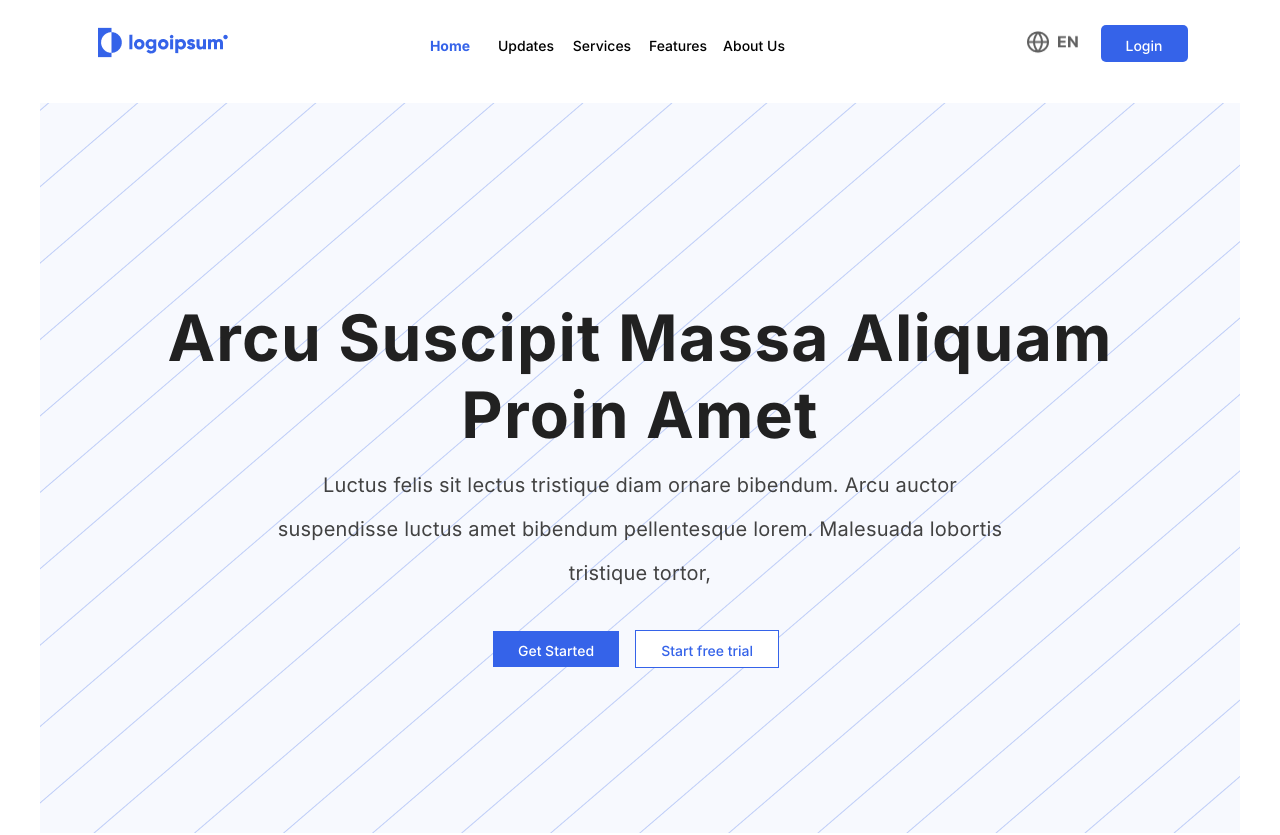
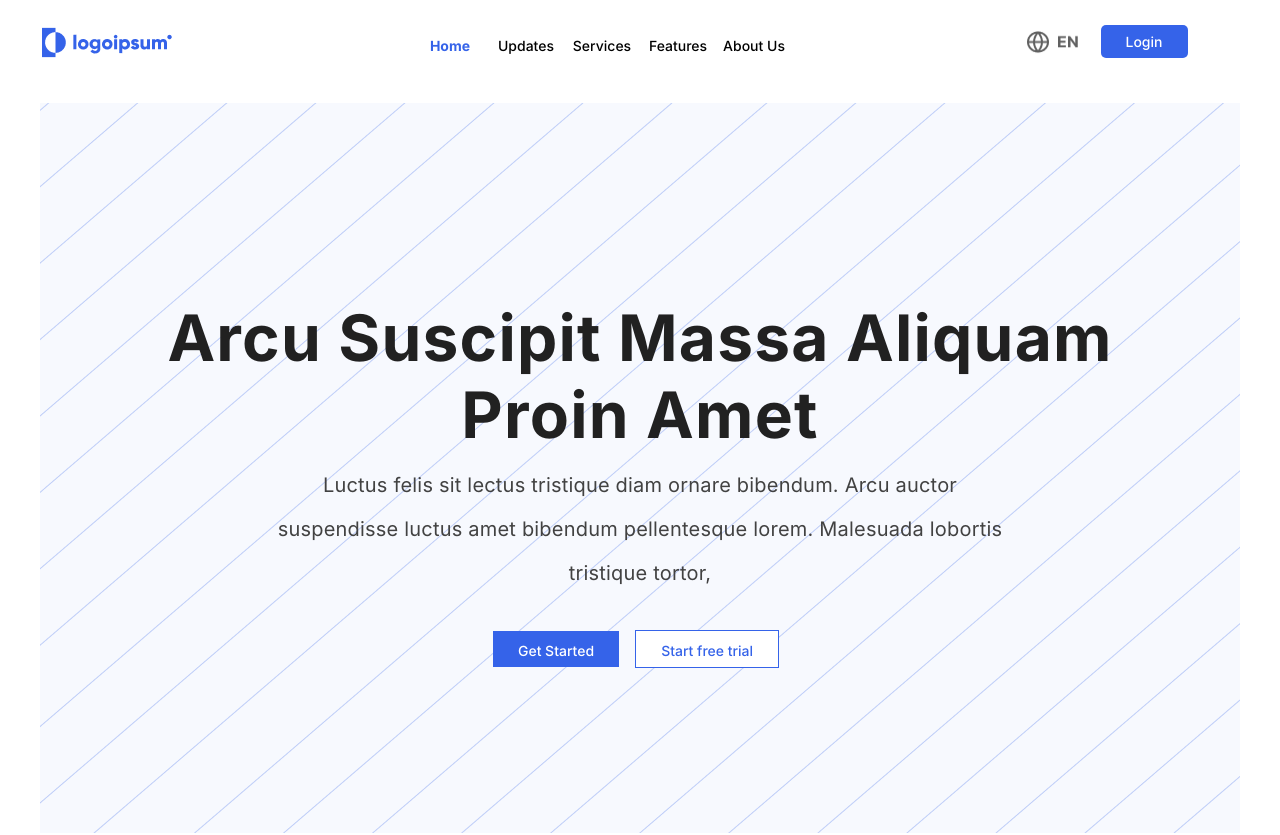
Before and after one commit to Denis1985mv/pr1, a plain HTML site: page index.html in a window 1280 px wide. Shown: the top 835 px of the page. Drawn offline with Linux system fonts and the light colour scheme.

Commit message:
Update style.css

```diff
--- a/css/style.css
+++ b/css/style.css
@@ -5,7 +5,7 @@
 } */
 
 .logoimg{
-    margin: 24.9px 0px 24.9px 56px;
+    margin: 24.9px 0px 24.9px 0px;
 
 }
 
@@ -85,7 +85,7 @@ a.button {
     text-decoration: none; /* убирать подчёркивание у ссылок */
     user-select: none; /* убирать выделение текста */
     background: rgb(53 99 233); /* фон кнопки */
-    padding: 11px 19px 8px 18px; /* отступ от текста */
+    padding: 7px 19px 8px 18px; /* отступ от текста */
     outline: none; /* убирать контур в Mozilla */
     border-radius: 5px;
     width: 50px;
```
